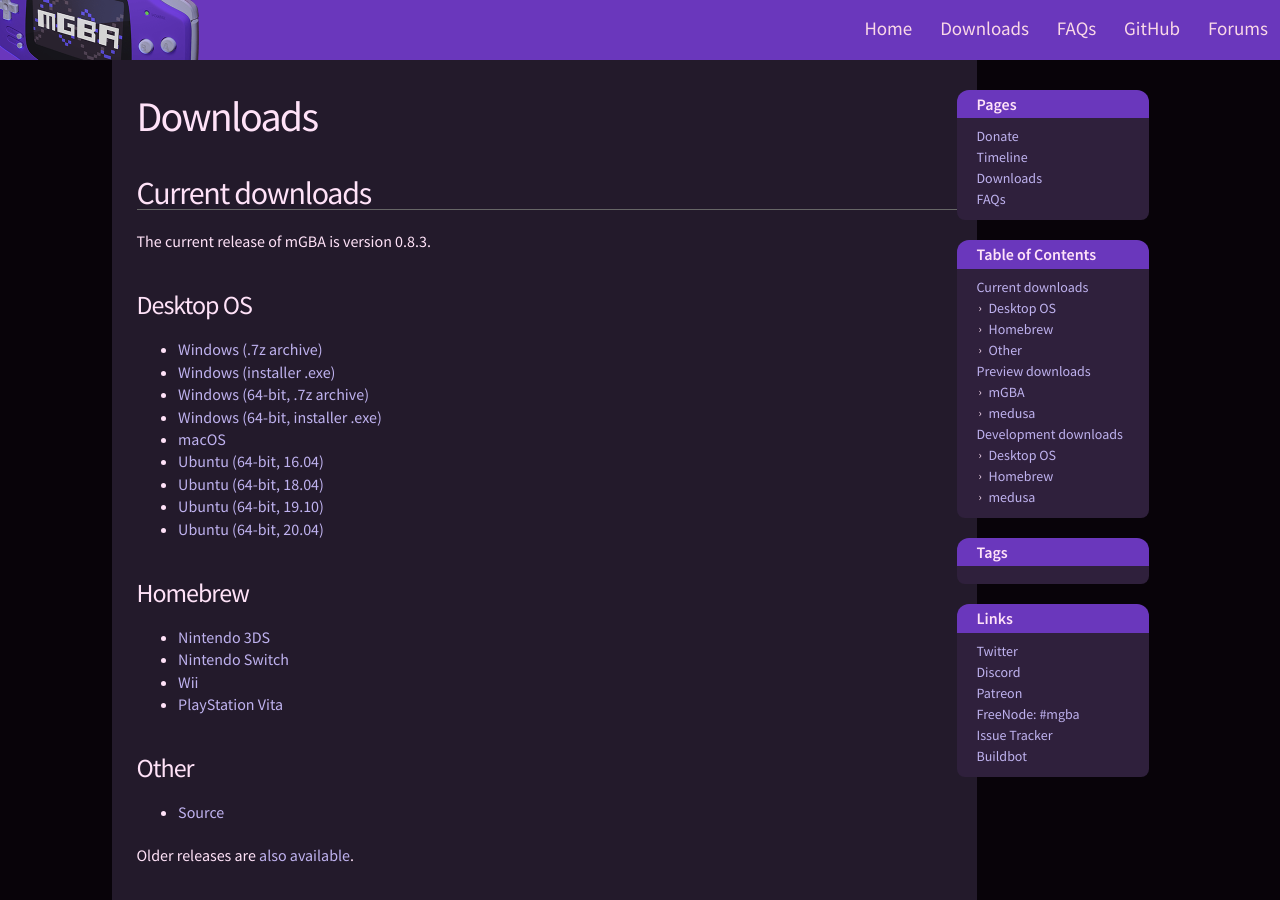
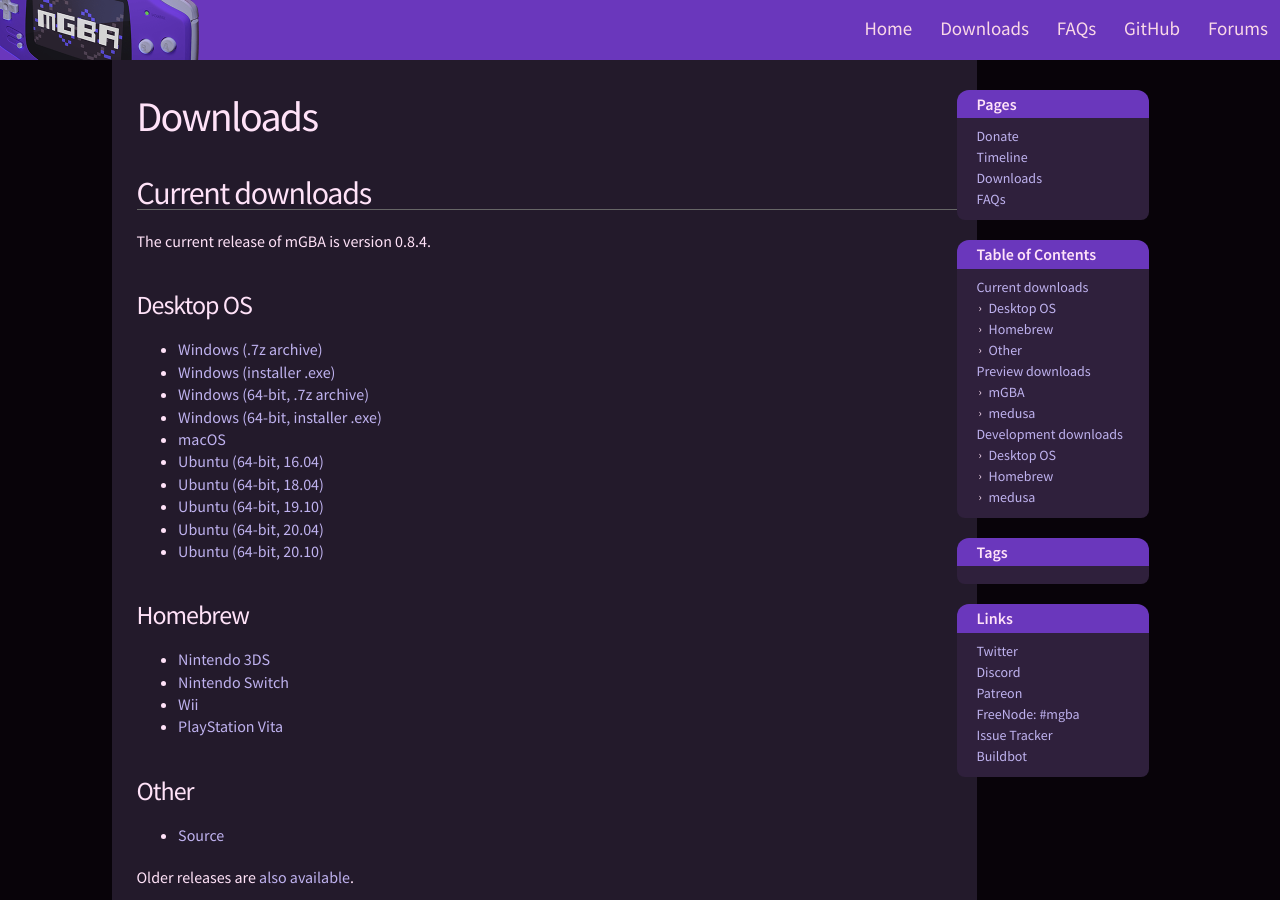
Before and after one commit to mgba-emu/www, a Jekyll site: the page built from downloads.markdown, in a window 1280 px wide and 900 px high. Built offline with Jekyll 4.4.1, drawn with Linux system fonts in a browser that asks for light colours; the table of contents is made by our own code; some of the changed text lies outside the part shown.

Commit message:
Release mGBA 0.8.4

```diff
--- a/downloads.markdown
+++ b/downloads.markdown
@@ -8,27 +8,28 @@
 Current downloads
 -----------------
 
-The current release of mGBA is version 0.8.3.
+The current release of mGBA is version 0.8.4.
 
 ### Desktop OS
-* [Windows (.7z archive)](https://github.com/mgba-emu/mgba/releases/download/0.8.3/mGBA-0.8.3-win32.7z)
-* [Windows (installer .exe)](https://github.com/mgba-emu/mgba/releases/download/0.8.3/mGBA-0.8.3-win32-installer.exe)
-* [Windows (64-bit, .7z archive)](https://github.com/mgba-emu/mgba/releases/download/0.8.3/mGBA-0.8.3-win64.7z)
-* [Windows (64-bit, installer .exe)](https://github.com/mgba-emu/mgba/releases/download/0.8.3/mGBA-0.8.3-win64-installer.exe)
-* [macOS](https://github.com/mgba-emu/mgba/releases/download/0.8.3/mGBA-0.8.3-osx.tar.xz)
-* [Ubuntu (64-bit, 16.04)](https://github.com/mgba-emu/mgba/releases/download/0.8.3/mGBA-0.8.3-ubuntu64-xenial.tar.xz)
-* [Ubuntu (64-bit, 18.04)](https://github.com/mgba-emu/mgba/releases/download/0.8.3/mGBA-0.8.3-ubuntu64-bionic.tar.xz)
-* [Ubuntu (64-bit, 19.10)](https://github.com/mgba-emu/mgba/releases/download/0.8.3/mGBA-0.8.3-ubuntu64-eoan.tar.xz)
-* [Ubuntu (64-bit, 20.04)](https://github.com/mgba-emu/mgba/releases/download/0.8.3/mGBA-0.8.3-ubuntu64-focal.tar.xz)
+* [Windows (.7z archive)](https://github.com/mgba-emu/mgba/releases/download/0.8.4/mGBA-0.8.4-win32.7z)
+* [Windows (installer .exe)](https://github.com/mgba-emu/mgba/releases/download/0.8.4/mGBA-0.8.4-win32-installer.exe)
+* [Windows (64-bit, .7z archive)](https://github.com/mgba-emu/mgba/releases/download/0.8.4/mGBA-0.8.4-win64.7z)
+* [Windows (64-bit, installer .exe)](https://github.com/mgba-emu/mgba/releases/download/0.8.4/mGBA-0.8.4-win64-installer.exe)
+* [macOS](https://github.com/mgba-emu/mgba/releases/download/0.8.4/mGBA-0.8.4-osx.tar.xz)
+* [Ubuntu (64-bit, 16.04)](https://github.com/mgba-emu/mgba/releases/download/0.8.4/mGBA-0.8.4-ubuntu64-xenial.tar.xz)
+* [Ubuntu (64-bit, 18.04)](https://github.com/mgba-emu/mgba/releases/download/0.8.4/mGBA-0.8.4-ubuntu64-bionic.tar.xz)
+* [Ubuntu (64-bit, 19.10)](https://github.com/mgba-emu/mgba/releases/download/0.8.4/mGBA-0.8.4-ubuntu64-eoan.tar.xz)
+* [Ubuntu (64-bit, 20.04)](https://github.com/mgba-emu/mgba/releases/download/0.8.4/mGBA-0.8.4-ubuntu64-focal.tar.xz)
+* [Ubuntu (64-bit, 20.10)](https://github.com/mgba-emu/mgba/releases/download/0.8.4/mGBA-0.8.4-ubuntu64-groovy.tar.xz)
 
 ### Homebrew
-* [Nintendo 3DS](https://github.com/mgba-emu/mgba/releases/download/0.8.3/mGBA-0.8.3-3ds.7z)
-* [Nintendo Switch](https://github.com/mgba-emu/mgba/releases/download/0.8.3/mGBA-0.8.3-switch.7z)
-* [Wii](https://github.com/mgba-emu/mgba/releases/download/0.8.3/mGBA-0.8.3-wii.7z)
-* [PlayStation Vita](https://github.com/mgba-emu/mgba/releases/download/0.8.3/mGBA-0.8.3-vita.7z)
+* [Nintendo 3DS](https://github.com/mgba-emu/mgba/releases/download/0.8.4/mGBA-0.8.4-3ds.7z)
+* [Nintendo Switch](https://github.com/mgba-emu/mgba/releases/download/0.8.4/mGBA-0.8.4-switch.7z)
+* [Wii](https://github.com/mgba-emu/mgba/releases/download/0.8.4/mGBA-0.8.4-wii.7z)
+* [PlayStation Vita](https://github.com/mgba-emu/mgba/releases/download/0.8.4/mGBA-0.8.4-vita.7z)
 
 ### Other
-* [Source](https://github.com/mgba-emu/mgba/archive/0.8.3.tar.gz)
+* [Source](https://github.com/mgba-emu/mgba/archive/0.8.4.tar.gz)
 
 Older releases are [also available]({{ site.baseurl }}/old.html).
 
@@ -66,6 +67,7 @@
 * [Ubuntu (64-bit, 18.04)](https://s3.amazonaws.com/mgba/mGBA-build-latest-ubuntu64-bionic.tar.xz)
 * [Ubuntu (64-bit, 19.10)](https://s3.amazonaws.com/mgba/mGBA-build-latest-ubuntu64-eoan.tar.xz)
 * [Ubuntu (64-bit, 20.04)](https://s3.amazonaws.com/mgba/mGBA-build-latest-ubuntu64-focal.tar.xz)
+* [Ubuntu (64-bit, 20.10)](https://s3.amazonaws.com/mgba/mGBA-build-latest-ubuntu64-groovy.tar.xz)
 
 ### Homebrew
 * [Nintendo 3DS](https://s3.amazonaws.com/mgba/mGBA-build-latest-3ds.7z)
```
Also changed, not shown: timeline.markdown (+24 -5 lines), 1 other file.
